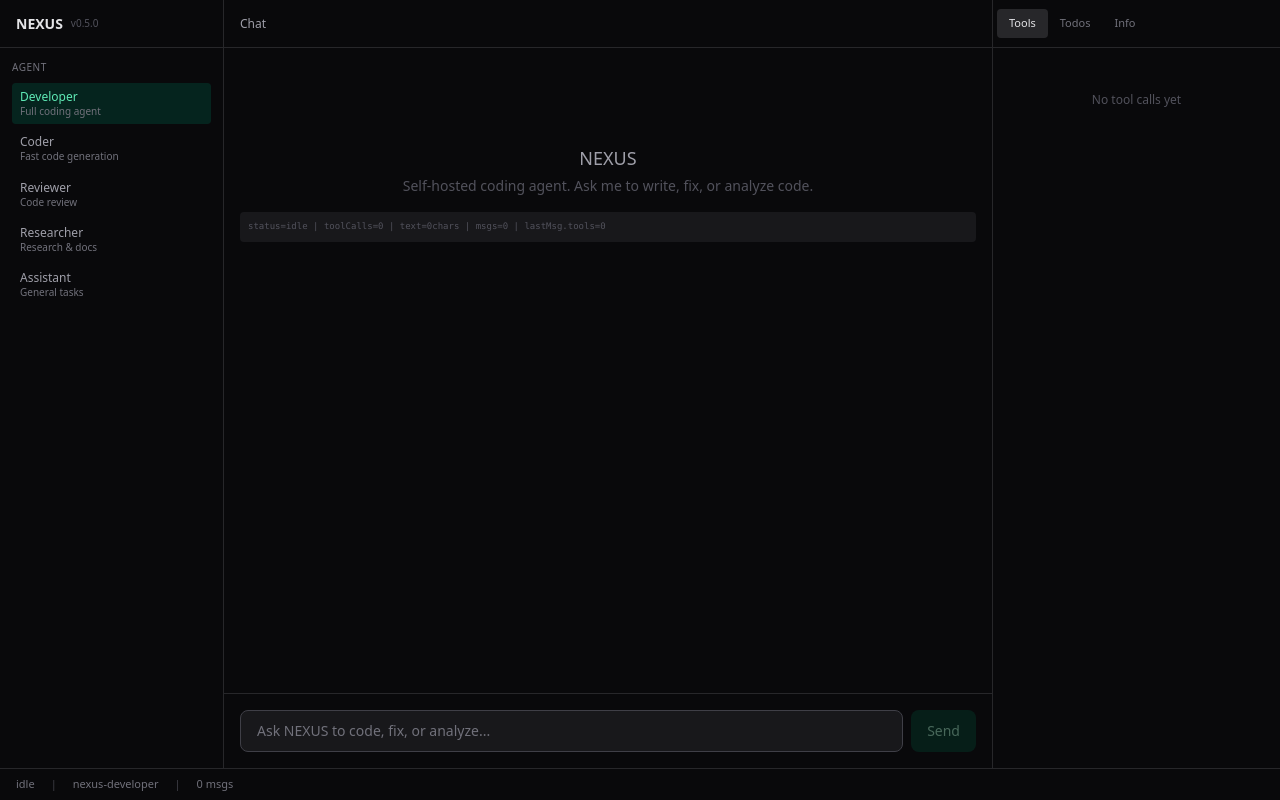
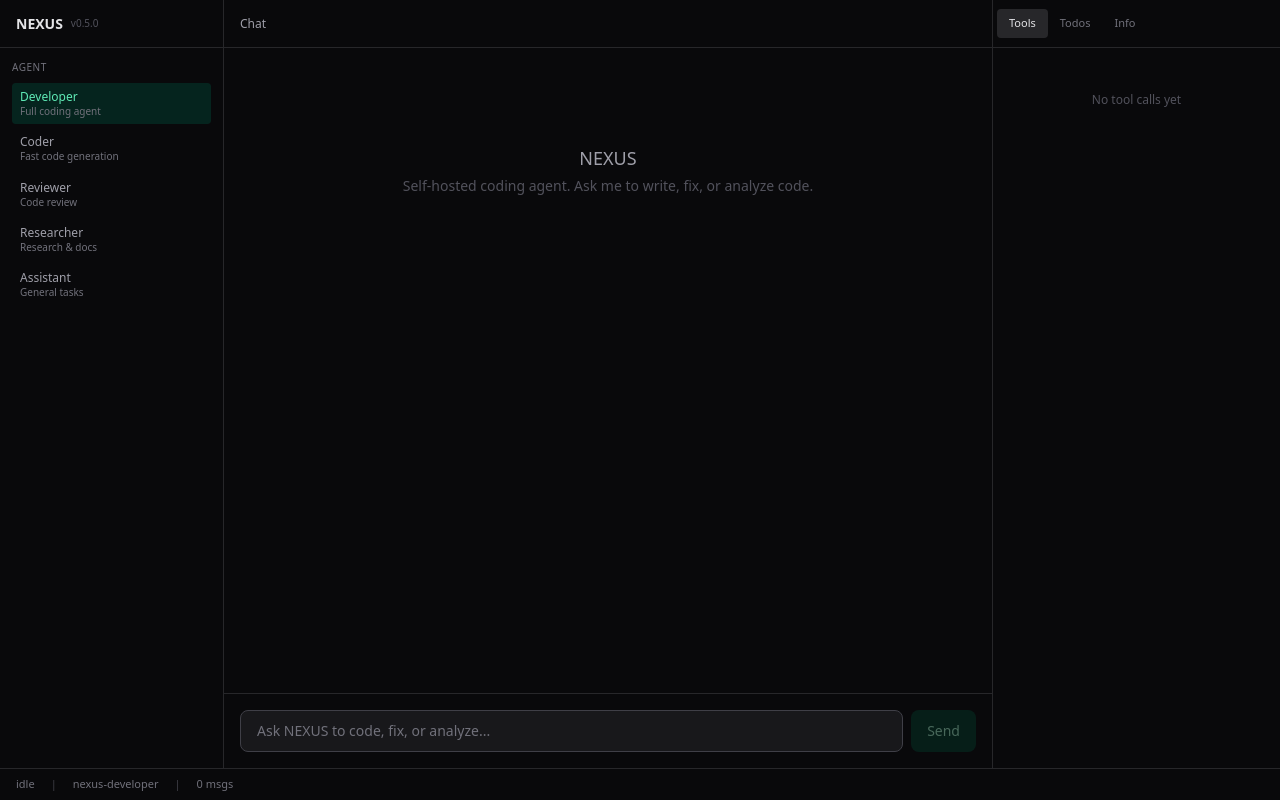
Before and after one commit to aikapenelope/NEXUS, a Next.js app in the folder frontend/: page / in a window 1280 px wide. Built offline with nearby package versions, Linux system fonts and the light colour scheme.

Commit message:
fix: cap WebSocket tokens to 15K, remove debug panel

```diff
--- a/frontend/src/components/chat/ChatPanel.tsx
+++ b/frontend/src/components/chat/ChatPanel.tsx
@@ -71,12 +71,6 @@ export function ChatPanel() {
           </div>
         ))}
 
-        {/* Debug: show raw state */}
-        <div className="text-[9px] text-zinc-600 bg-zinc-900 rounded p-2 font-mono">
-          status={status} | toolCalls={currentToolCalls.length} | text={currentText.length}chars
-          | msgs={messages.length} | lastMsg.tools={messages[messages.length-1]?.toolCalls?.length ?? 0}
-        </div>
-
         {/* Streaming content */}
         {(currentToolCalls.length > 0 || (status === "running" && currentText)) && (
           <div className="flex justify-start">
```
Also changed, not shown: 1 other file (tests, documents, lock files or other folders).
